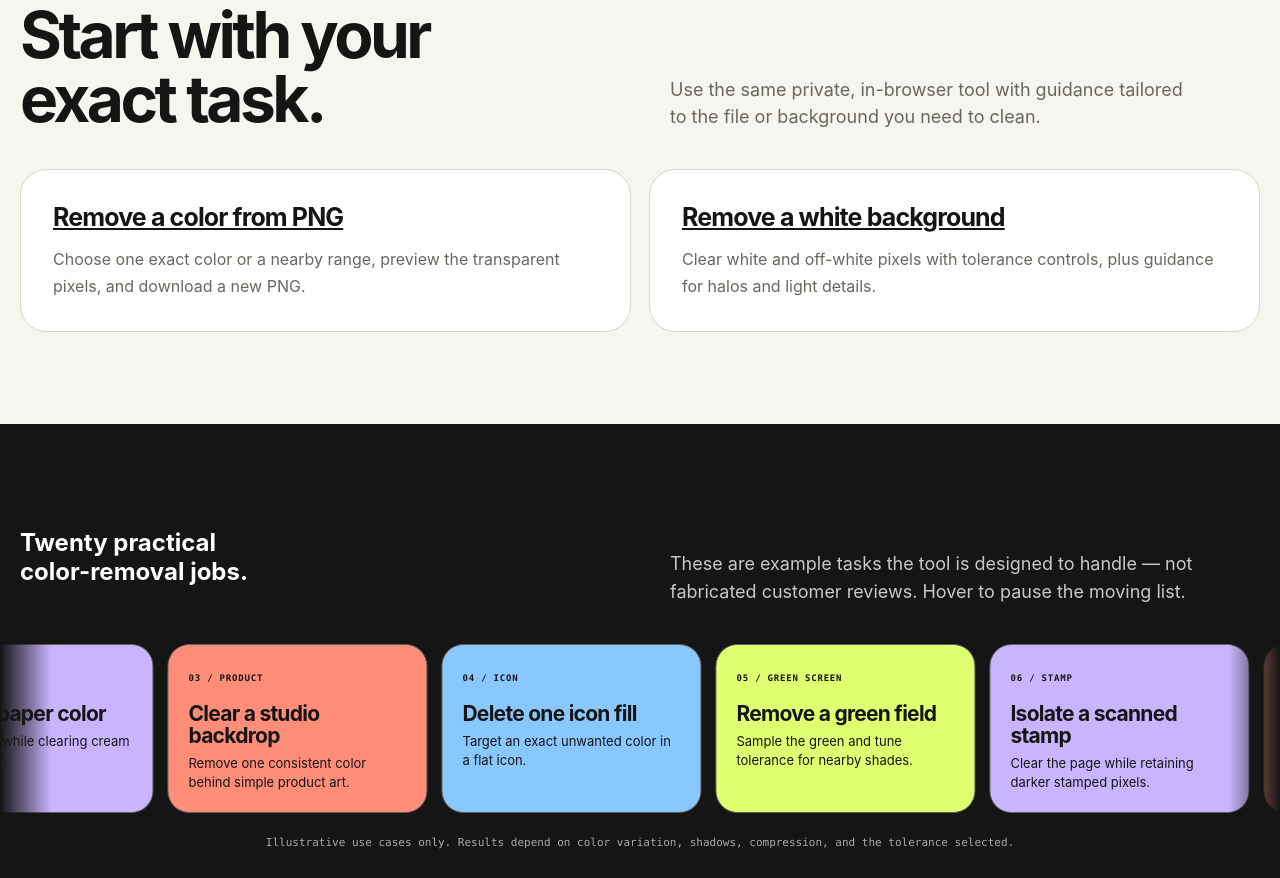
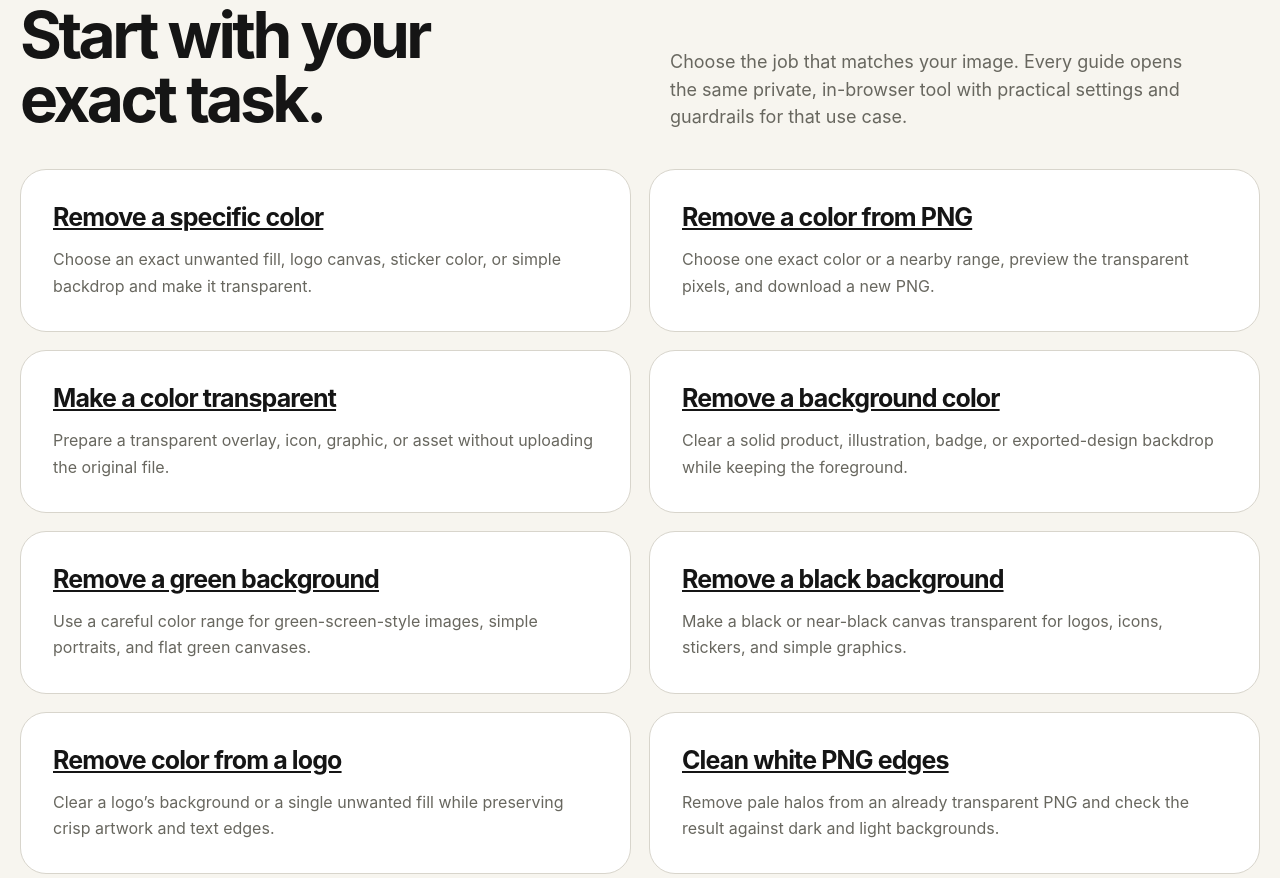
Before and after one commit to lijunjun626-sketch/image-color-remover, a website: page index.html in a window 1280 px wide. Shown: the part 5794-6672 px from the top of the page. Drawn offline with Linux system fonts and the light colour scheme.

Commit message:
feat: surface all color removal tools on homepage

```diff
--- a/index.html
+++ b/index.html
@@ -501,10 +501,16 @@
     </section>
 
     <section class="shell section" aria-labelledby="task-pages-heading">
-      <div class="section-head"><h2 id="task-pages-heading">Start with your<br>exact task.</h2><p>Use the same private, in-browser tool with guidance tailored to the file or background you need to clean.</p></div>
+      <div class="section-head"><h2 id="task-pages-heading">Start with your<br>exact task.</h2><p>Choose the job that matches your image. Every guide opens the same private, in-browser tool with practical settings and guardrails for that use case.</p></div>
       <div class="content-grid">
+        <article class="content-card"><h3><a href="/remove-specific-color-from-image/">Remove a specific color</a></h3><p>Choose an exact unwanted fill, logo canvas, sticker color, or simple backdrop and make it transparent.</p></article>
         <article class="content-card"><h3><a href="/remove-color-from-png/">Remove a color from PNG</a></h3><p>Choose one exact color or a nearby range, preview the transparent pixels, and download a new PNG.</p></article>
-        <article class="content-card"><h3><a href="/remove-white-background-from-image/">Remove a white background</a></h3><p>Clear white and off-white pixels with tolerance controls, plus guidance for halos and light details.</p></article>
+        <article class="content-card"><h3><a href="/make-color-transparent/">Make a color transparent</a></h3><p>Prepare a transparent overlay, icon, graphic, or asset without uploading the original file.</p></article>
+        <article class="content-card"><h3><a href="/remove-background-color-from-image/">Remove a background color</a></h3><p>Clear a solid product, illustration, badge, or exported-design backdrop while keeping the foreground.</p></article>
+        <article class="content-card"><h3><a href="/remove-green-background-from-image/">Remove a green background</a></h3><p>Use a careful color range for green-screen-style images, simple portraits, and flat green canvases.</p></article>
+        <article class="content-card"><h3><a href="/remove-black-background-from-image/">Remove a black background</a></h3><p>Make a black or near-black canvas transparent for logos, icons, stickers, and simple graphics.</p></article>
+        <article class="content-card"><h3><a href="/remove-color-from-logo/">Remove color from a logo</a></h3><p>Clear a logo’s background or a single unwanted fill while preserving crisp artwork and text edges.</p></article>
+        <article class="content-card"><h3><a href="/remove-white-halo-from-png/">Clean white PNG edges</a></h3><p>Remove pale halos from an already transparent PNG and check the result against dark and light backgrounds.</p></article>
       </div>
     </section>
 
```
